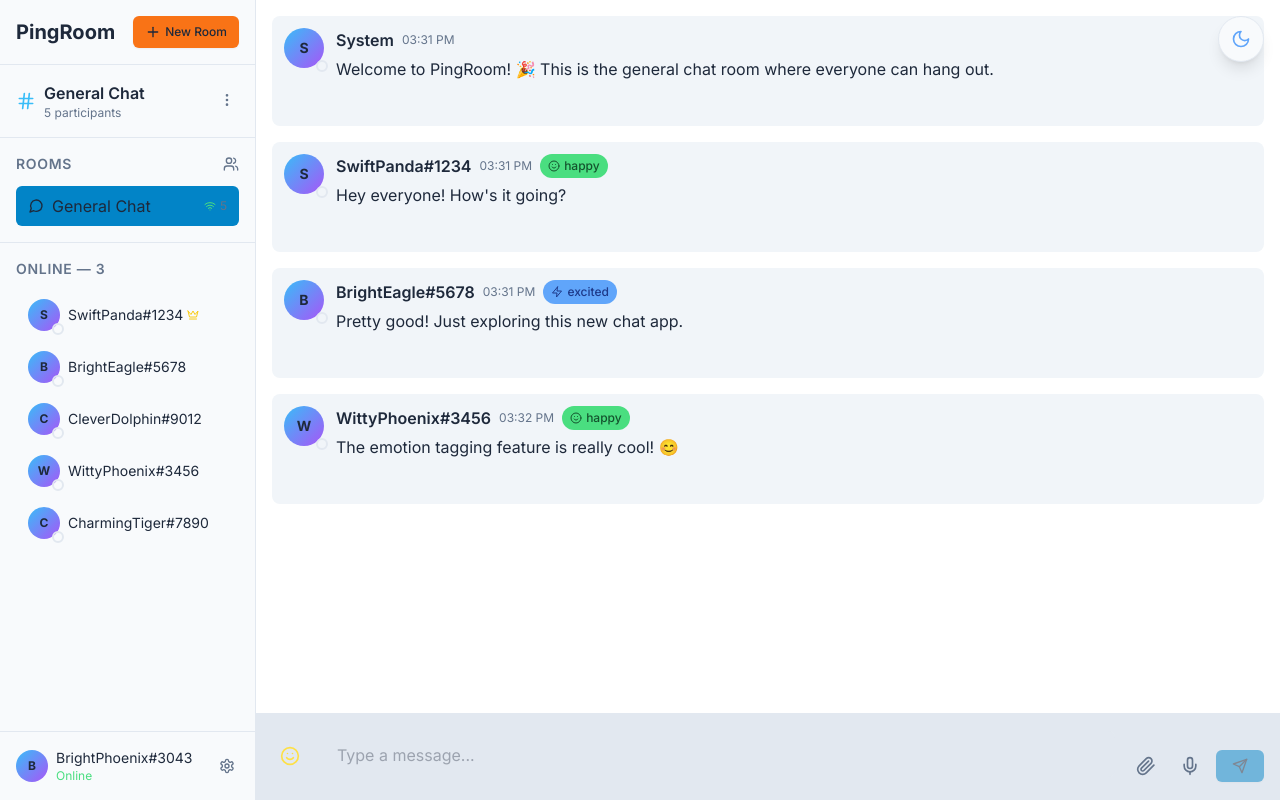
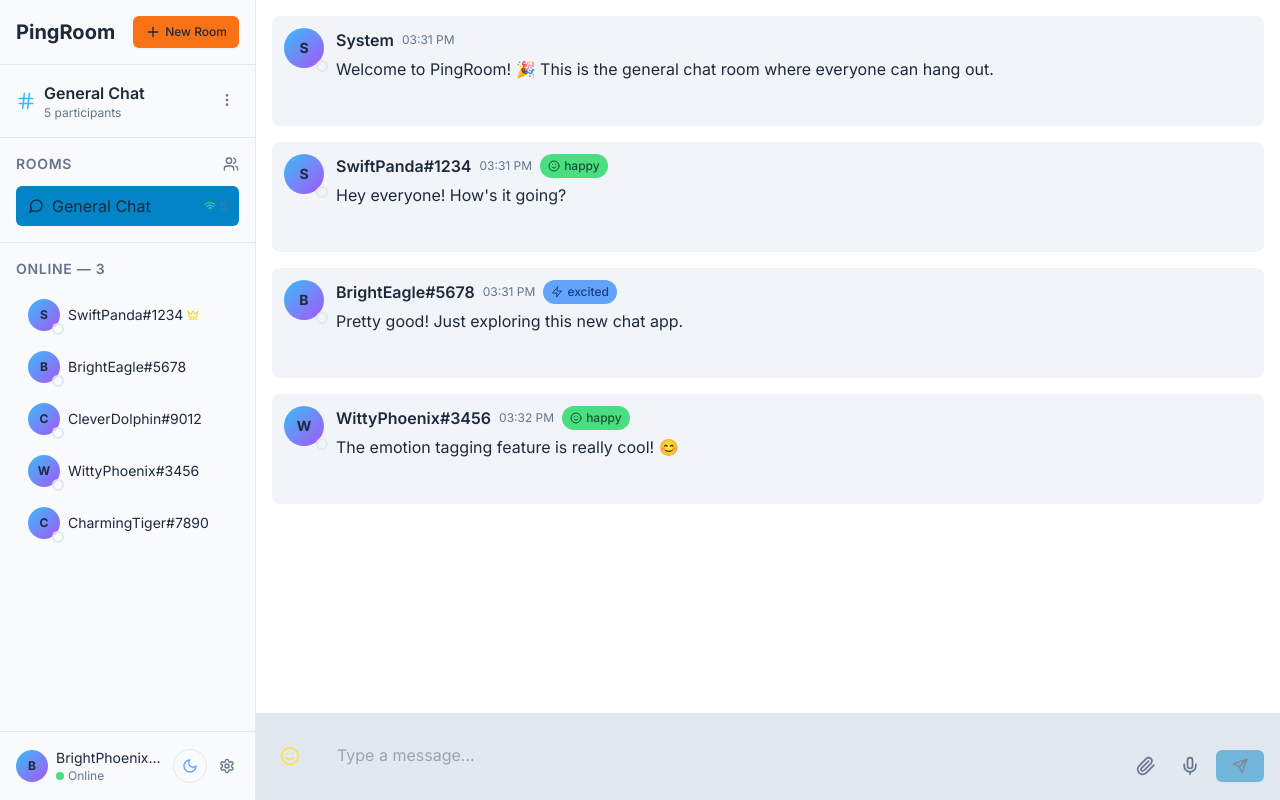
Before and after one commit to KK-2k06/PingRoom, a Next.js app: page / in a window 1280 px wide. Built offline with nearby package versions, Linux system fonts and the light colour scheme.

Commit message:
Enhance theme toggle: Add smooth transitions and fix status indicators

```diff
--- a/app/globals.css
+++ b/app/globals.css
@@ -8,7 +8,7 @@
   }
 
   body {
-    @apply bg-chat-bg text-white;
+    @apply bg-white dark:bg-gray-900 text-gray-900 dark:text-white;
   }
 }
 
--- a/app/layout.tsx
+++ b/app/layout.tsx
@@ -16,8 +16,8 @@ export default function RootLayout({
   children: React.ReactNode
 }) {
   return (
-    <html lang="en">
-      <body className={`${inter.className} antialiased transition-colors duration-200`}>
+    <html lang="en" className="transition-colors duration-300">
+      <body className="transition-colors duration-300">
         <ThemeProvider>
           {children}
         </ThemeProvider>
--- a/app/page.tsx
+++ b/app/page.tsx
@@ -5,7 +5,6 @@ import { Sidebar } from '@/components/chat/Sidebar'
 import { Message } from '@/components/chat/Message'
 import { ChatInput } from '@/components/chat/ChatInput'
 import { Loading } from '@/components/ui/Loading'
-import { ThemeToggle } from '@/components/ui/ThemeToggle'
 import { generateGuestName, generateRoomId } from '@/lib/utils'
 
 interface ChatMessage {
@@ -204,8 +203,6 @@ export default function Home() {
 
   return (
     <div className="flex h-screen bg-chat-bg dark:bg-chat-bg transition-colors duration-200">
-      {/* Theme Toggle Button */}
-      <ThemeToggle />
 
       {/* Sidebar */}
       <Sidebar
--- a/components/chat/Sidebar.tsx
+++ b/components/chat/Sidebar.tsx
@@ -14,6 +14,7 @@ import {
 } from 'lucide-react'
 import { Button } from '@/components/ui/Button'
 import { generateGuestName } from '@/lib/utils'
+import { ThemeToggle } from '@/components/ui/ThemeToggle'
 
 interface Room {
   id: string
@@ -60,7 +61,7 @@ export function Sidebar({
   const currentRoomData = rooms.find(room => room.id === currentRoom)
 
   return (
-    <div className="sidebar w-64 flex flex-col h-full bg-chat-sidebar dark:bg-chat-sidebar border-r border-gray-700 dark:border-gray-700 transition-colors duration-200">
+    <div className="sidebar w-64 flex flex-col h-full bg-chat-sidebar dark:bg-chat-sidebar border-r border-gray-700 dark:border-gray-700 transition-all duration-300">
       {/* Header */}
               <div className="p-4 border-b border-gray-700 dark:border-gray-700">
           <div className="flex items-center justify-between">
@@ -210,16 +211,22 @@ export function Sidebar({
       </div>
 
       {/* Footer */}
-      <div className="p-4 border-t border-gray-700 dark:border-gray-700">
+      <div className="p-4 border-t border-gray-700 dark:border-gray-700 transition-colors duration-300">
         <div className="flex items-center space-x-2">
-          <div className="w-8 h-8 rounded-full bg-gradient-to-br from-primary-400 to-secondary-500 flex items-center justify-center text-white font-bold text-xs">
+          <div className="w-8 h-8 rounded-full bg-gradient-to-br from-primary-400 to-secondary-500 flex items-center justify-center text-white font-bold text-xs transition-colors duration-300">
             {guestName ? guestName.charAt(0).toUpperCase() : 'G'}
           </div>
           <div className="flex-1 min-w-0">
-            <p className="text-sm text-gray-200 dark:text-gray-200 truncate">{guestName || 'Guest'}</p>
-            <p className="text-xs text-green-400">Online</p>
+            <p className="text-sm text-gray-200 dark:text-gray-200 truncate transition-colors duration-300">
+              {guestName || 'Guest'}
+            </p>
+            <p className="text-xs">
+              <span className="inline-block w-2 h-2 rounded-full bg-green-400 mr-1"></span>
+              <span className="text-gray-400 dark:text-gray-300 transition-colors duration-300">Online</span>
+            </p>
           </div>
-          <button className="p-1 text-gray-400 dark:text-gray-400 hover:text-white dark:hover:text-white transition-colors duration-200">
+          <ThemeToggle />
+          <button className="p-1 text-gray-400 dark:text-gray-400 hover:text-white dark:hover:text-white transition-all duration-300">
             <Settings className="w-4 h-4" />
           </button>
         </div>
--- a/components/ui/ThemeToggle.tsx
+++ b/components/ui/ThemeToggle.tsx
@@ -9,13 +9,13 @@ export function ThemeToggle() {
   return (
     <button
       onClick={toggleTheme}
-      className="fixed top-4 right-4 z-50 p-3 rounded-full bg-chat-sidebar hover:bg-chat-hover border border-gray-600 transition-all duration-200 hover:scale-110 shadow-lg"
+      className="p-2 rounded-full hover:bg-chat-hover border border-gray-600 transition-all duration-300 hover:scale-105"
       aria-label={`Switch to ${theme === 'dark' ? 'light' : 'dark'} mode`}
     >
       {theme === 'dark' ? (
-        <Sun className="w-5 h-5 text-yellow-400" />
+        <Sun className="w-4 h-4 text-yellow-400 transition-transform duration-300" />
       ) : (
-        <Moon className="w-5 h-5 text-blue-400" />
+        <Moon className="w-4 h-4 text-blue-400 transition-transform duration-300" />
       )}
     </button>
   )
```
